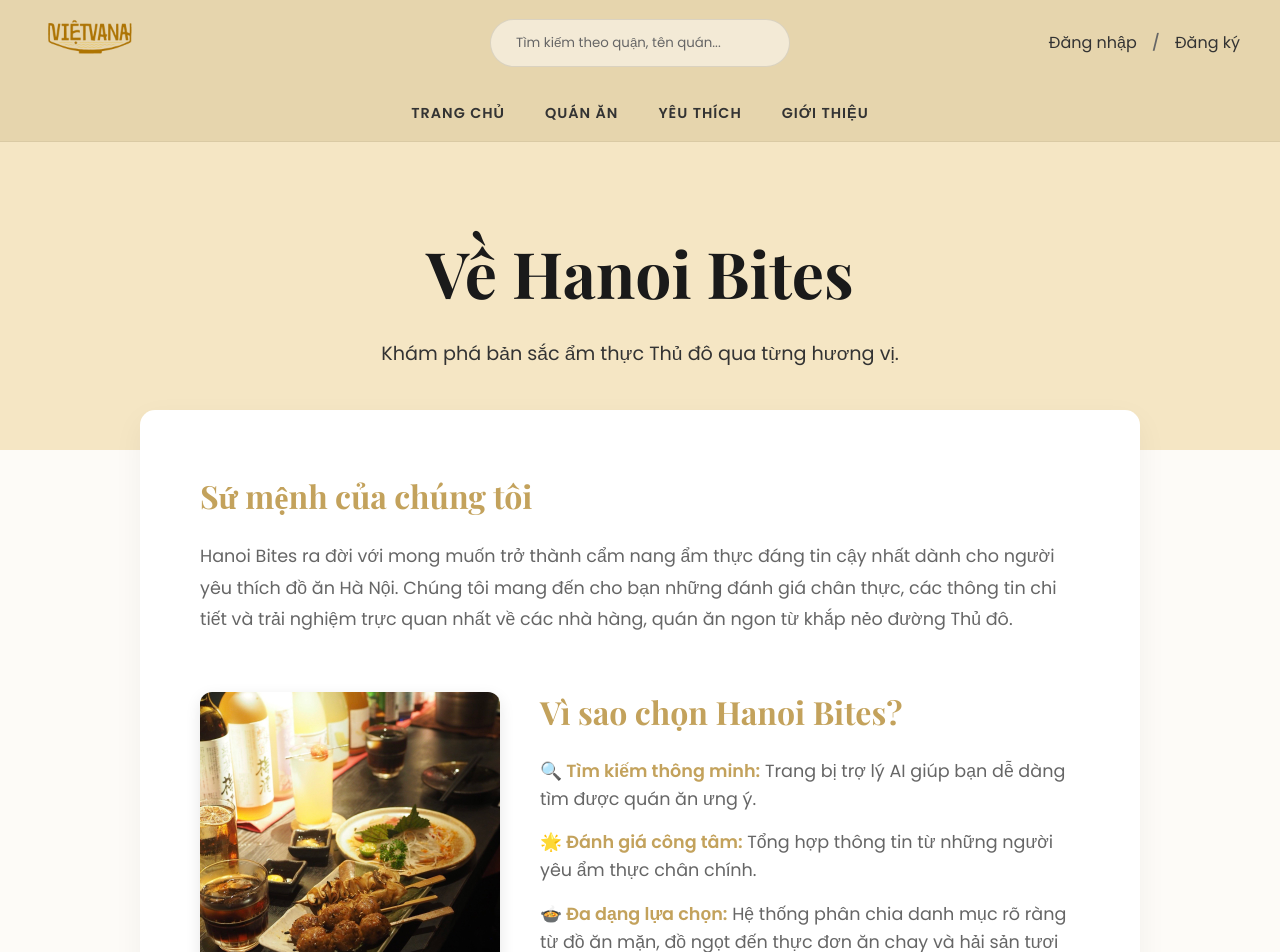
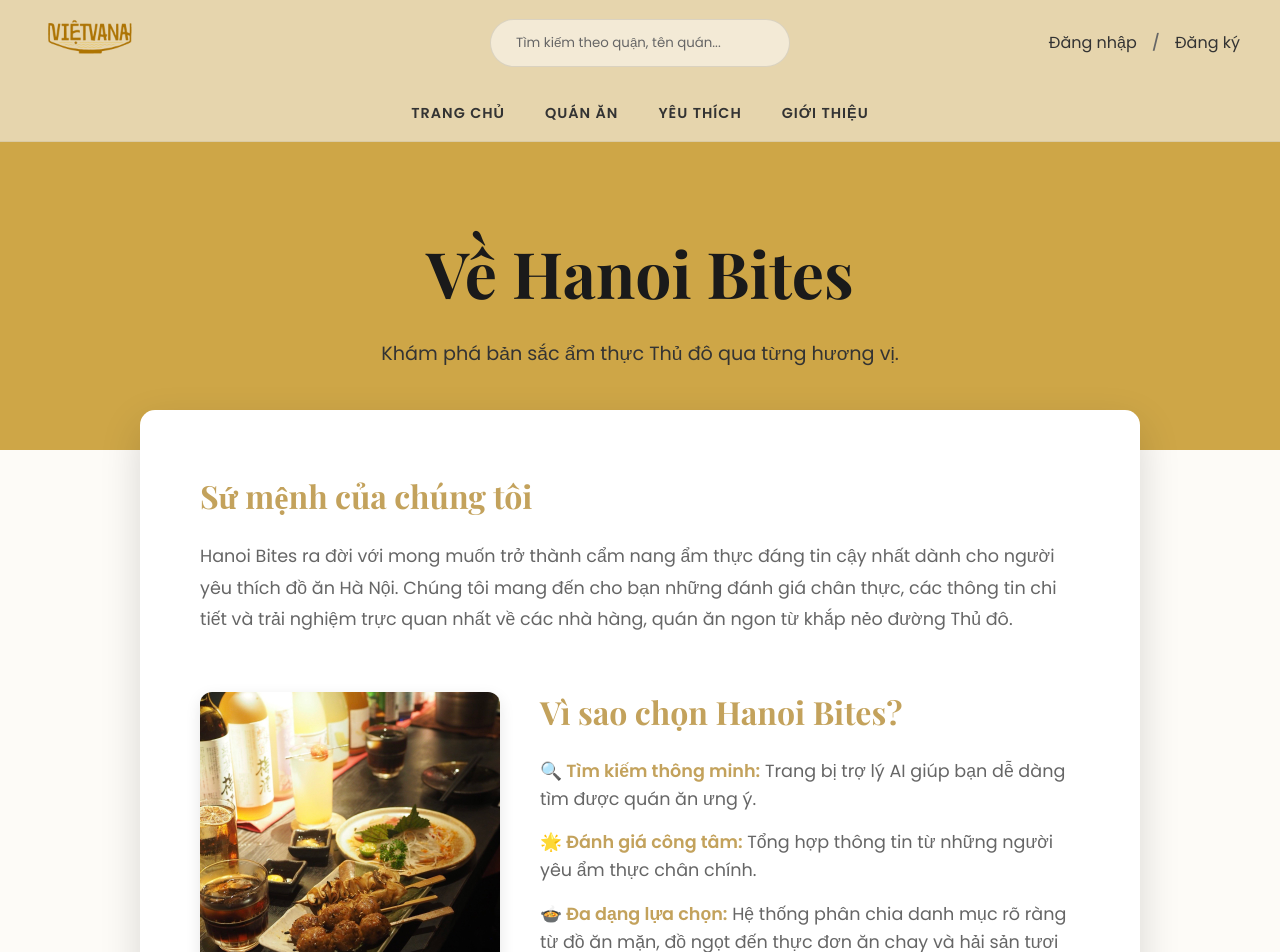
Before and after one commit to hailey1601/hanoi-bites, a React (Vite) app: page /about in a window 1280 px wide. Shown: the top 952 px of the page. Built offline with nearby package versions, Linux system fonts and the light colour scheme; a web font is replaced by a local one.

Commit message:
style: Update about page hero background color, content box shadow, and add content relative positioning.

```diff
--- a/src/pages/About/About.css
+++ b/src/pages/About/About.css
@@ -4,7 +4,7 @@
 }
 
 .about-hero {
-    background: #f5e6c4;
+    background: #cea647;
     padding: 80px 20px;
     text-align: center;
 }
@@ -26,8 +26,9 @@
     margin: -40px auto 50px;
     background: white;
     border-radius: 15px;
-    box-shadow: 0 10px 30px rgba(0,0,0,0.05);
+    box-shadow: 0 15px 40px rgba(0, 0, 0, 0.15);
     padding: 60px;
+    position: relative;
 }
 
 .about-section {
```
